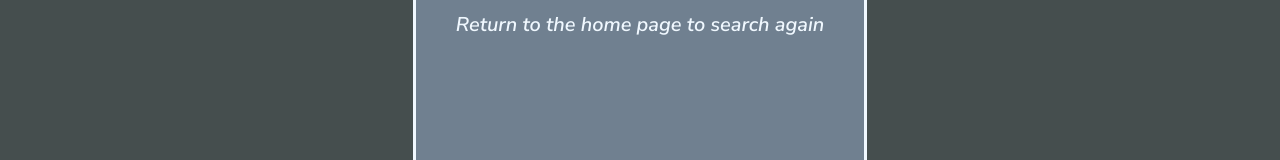
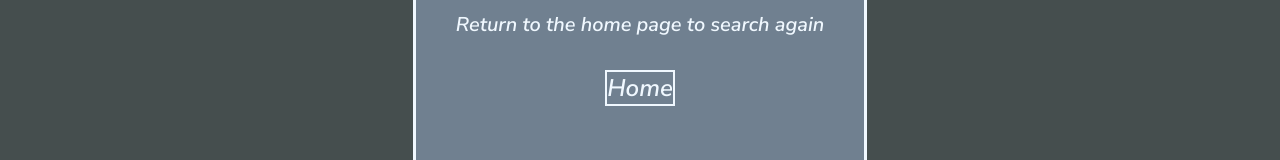
Before and after one commit to KWard94/Stock-Data-Display-App, a React (Create React App) app: page /result in a window 1280 px wide. Shown: the part 432-592 px from the top of the page. Built offline with nearby package versions, Linux system fonts and the light colour scheme; no server answers.

Commit message:
added link to home on failed search

```diff
--- a/src/App.css
+++ b/src/App.css
@@ -86,6 +86,10 @@ form {
   border: solid;
 }
 
+.homeLink {
+  border: solid aliceblue 2px;
+}
+
 .mainTitle{
   font-size: 3rem;
 }
--- a/src/Components/SearchResults.jsx
+++ b/src/Components/SearchResults.jsx
@@ -1,4 +1,5 @@
 import React from 'react';
+import { Link } from 'react-router-dom';
 
 export default function SearchResults ({data}) {
     console.log(`test: ${data}`)
@@ -23,6 +24,7 @@ export default function SearchResults ({data}) {
         <div className='detailCompanyDisplay'>
             <h3>Sorry, that symbol does not exist!</h3>
             <h5>Return to the home page to search again</h5>
+            <a href='/' className='homeLink'>Home</a>
             </div>
        }
 
```
Also changed, not shown: 1 other file (tests, documents, lock files or other folders).
